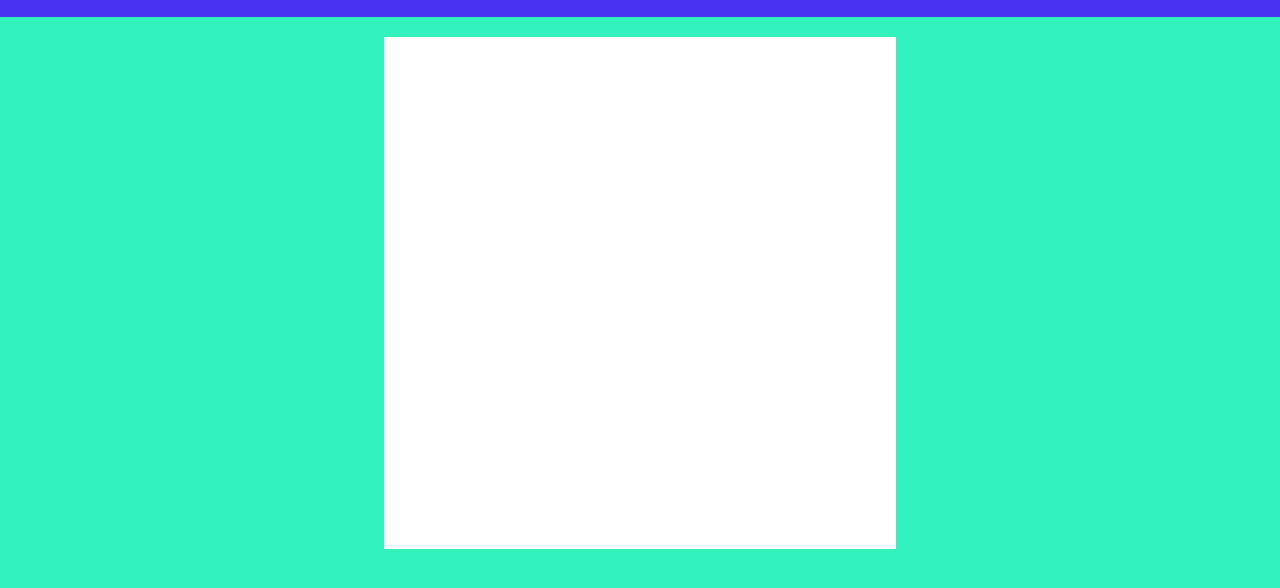
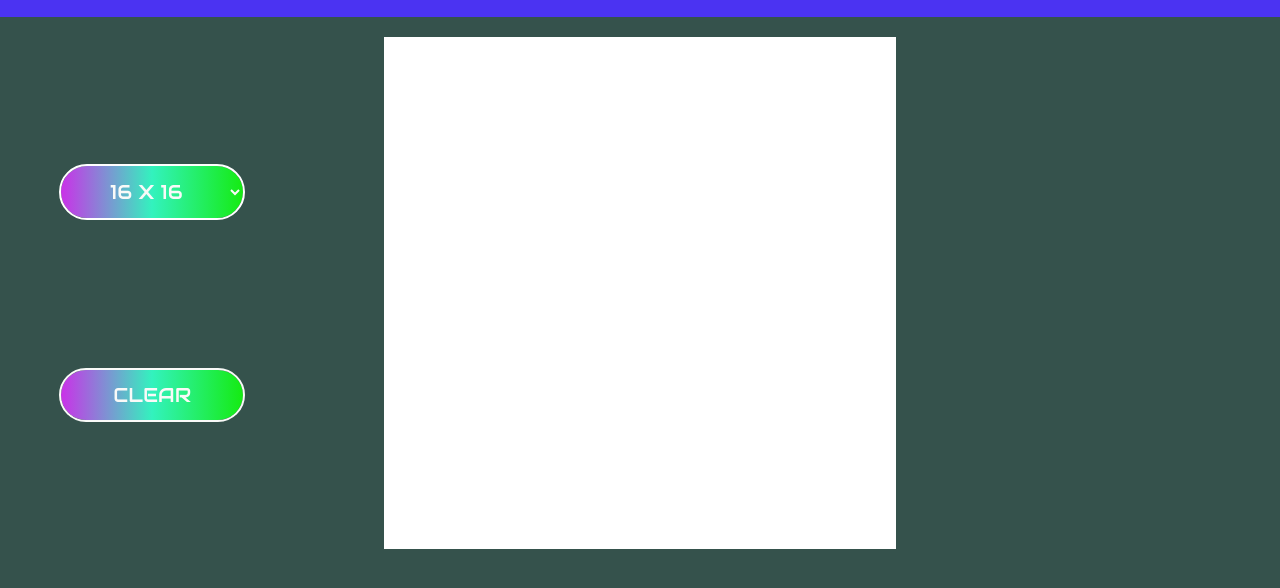
Before and after one commit to sartorifbio/Etch-a-Scktch, a plain HTML site: page index.html in a window 1280 px wide. Shown: the part 94-682 px from the top of the page. Drawn offline with Linux system fonts and the light colour scheme.

Commit message:
Add index.html and css/style.css and js/etch-a-scktch.js

```diff
--- a/css/style.css
+++ b/css/style.css
@@ -1,6 +1,6 @@
 *{
     margin: 0px;
-    background-color: #33F2BE;
+    background-color: #35524c;
 
 }
 
@@ -30,5 +30,66 @@
 
 .container{
     display: flex;
-    justify-content: center;
+    justify-content: space-around;
 }
+
+
+#divbutton{
+    display: flex;
+    flex-direction: column;
+    justify-content: space-evenly;
+    align-items: normal;
+}
+
+
+.button{
+    color: #F9FAF8;
+    font-family: 'Audiowide', cursive;
+    font-size: 20px;
+    text-transform: uppercase;
+    padding: 12px 36px;
+    border: 2px solid;
+    border-color: #F9FAF8;
+    border-radius: 32px;
+    transform: translate(0);
+    overflow: hidden;
+    cursor: pointer;
+    background: linear-gradient(to right, #CA31E8, #33F2BE, #15EB12); /* Define a cor da linha usando um gradiente */
+    background-clip: padding-box; /* Define a área onde o fundo do gradiente é exibido */
+}
+
+.button::before{
+    content: "";
+    position:absolute;
+    background-color: #F9FAF8;
+    width: 8px;
+    top: 0;
+    bottom: 0;
+    left: -32px;
+    transform: rotate(-16deg);
+    filter: blur(6px);
+}
+
+.button:hover::before{
+    left: calc(100% + 32px);
+    transition: 0.75s;
+}
+
+.containerChild{
+    width: 186px;
+}
+
+#squares{
+    color: #F9FAF8;
+    font-family: 'Audiowide', cursive;
+    font-size: 20px;
+    text-align: center;
+    text-transform: uppercase;
+    padding: 12px 36px;
+    border: 2px solid;
+    border-color: white;
+    border-radius: 32px;
+    cursor: pointer;
+    background: linear-gradient(to right, #CA31E8, #33F2BE, #15EB12); /* Define a cor da linha usando um gradiente */
+    background-clip: padding-box; /* Define a área onde o fundo do gradiente é exibido */
+}
--- a/index.html
+++ b/index.html
@@ -21,7 +21,18 @@
 </header>
 
 <div class="container">
+    <div id="divbutton">
+
+        <select name="squares per side" id="squares">
+            <option value="16x16">16 x 16</option>
+            <option value="64x64">64 x 64</option>
+        </select>
+
+        <button class = "button" id="clear"> Clear </button>
+
+    </div>
     <div id="sketchbook"></div>
+    <div class="containerChild"></div>
 </div>
 
 <script src="./js/etch-a-scktch.js"></script>
--- a/js/etch-a-scktch.js
+++ b/js/etch-a-scktch.js
@@ -17,6 +17,13 @@ sketchbook.style.lineHeight = '0%';
 
 sketchbook.style.margin = '20px';
 
+const clearFrame = document.querySelector('#clear');
+
+clearFrame.addEventListener('click', () => {
+    callFrame();
+    });
+
+function callFrame(){
     for (let row=0; row < whiteSquare;row++){
         for (let col=0;col < whiteSquare;col++){
             let cell = document.createElement('div');
@@ -30,9 +37,15 @@ for (let row=0; row < whiteSquare;row++){
             cell.style.display = 'inline-block';
             sketchbook.appendChild(cell);
 
+            function numberToPaint(){
+                let color = Math.floor(Math.random() * 255);
+                return color;
+            };
+
             function fillCell() {
-            cell.style.backgroundColor = 'black';
-        }
+
+                cell.style.backgroundColor = `rgb(${numberToPaint()}, ${numberToPaint()}, ${numberToPaint()})`;
+            };
 
             sketchbook.addEventListener('mousedown', () => {
                 cell.addEventListener('mousemove', fillCell);
@@ -42,5 +55,13 @@ for (let row=0; row < whiteSquare;row++){
                 cell.removeEventListener('mousemove', fillCell);
             });
 
+             clearFrame.addEventListener('click', () => {
+                sketchbook.removeChild(cell);
+                });
+
+
         };
     };
+};
+
+callFrame();
```
Lines whose indentation alone changed are shown as unchanged.
